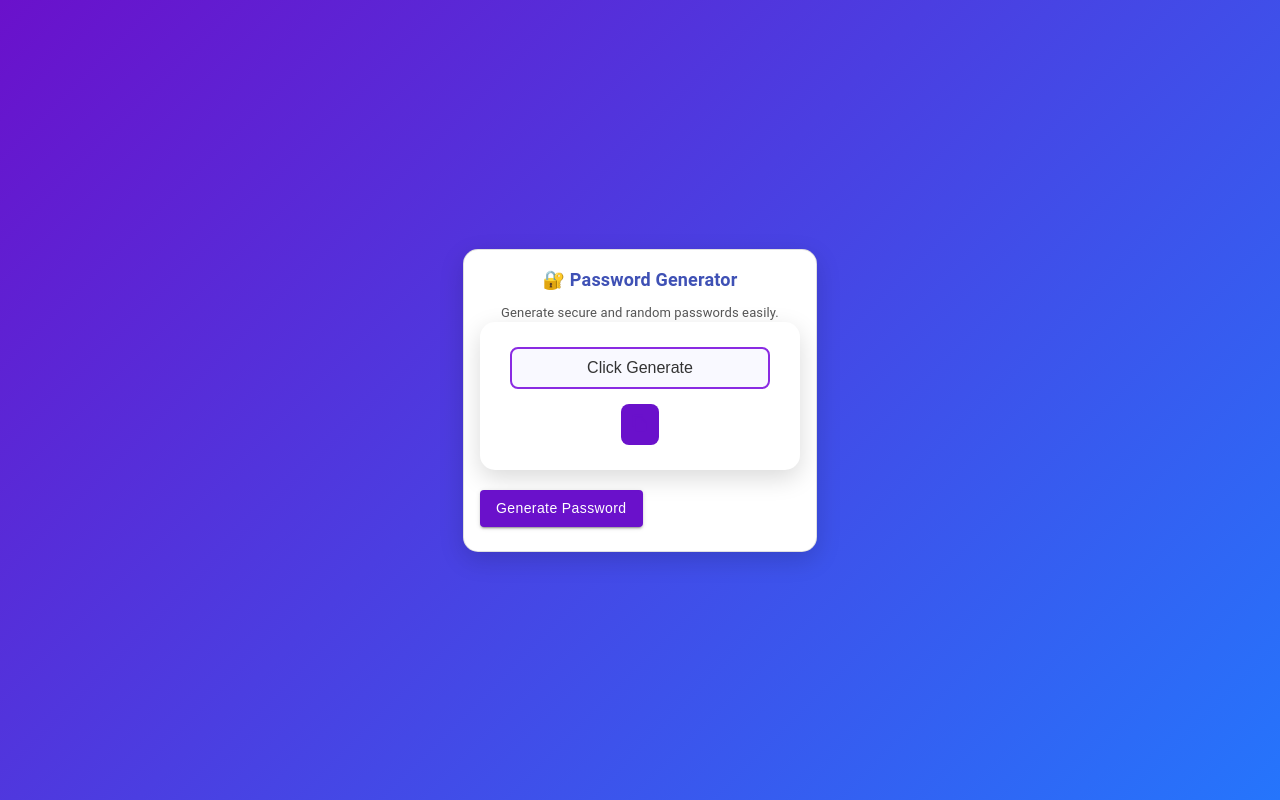
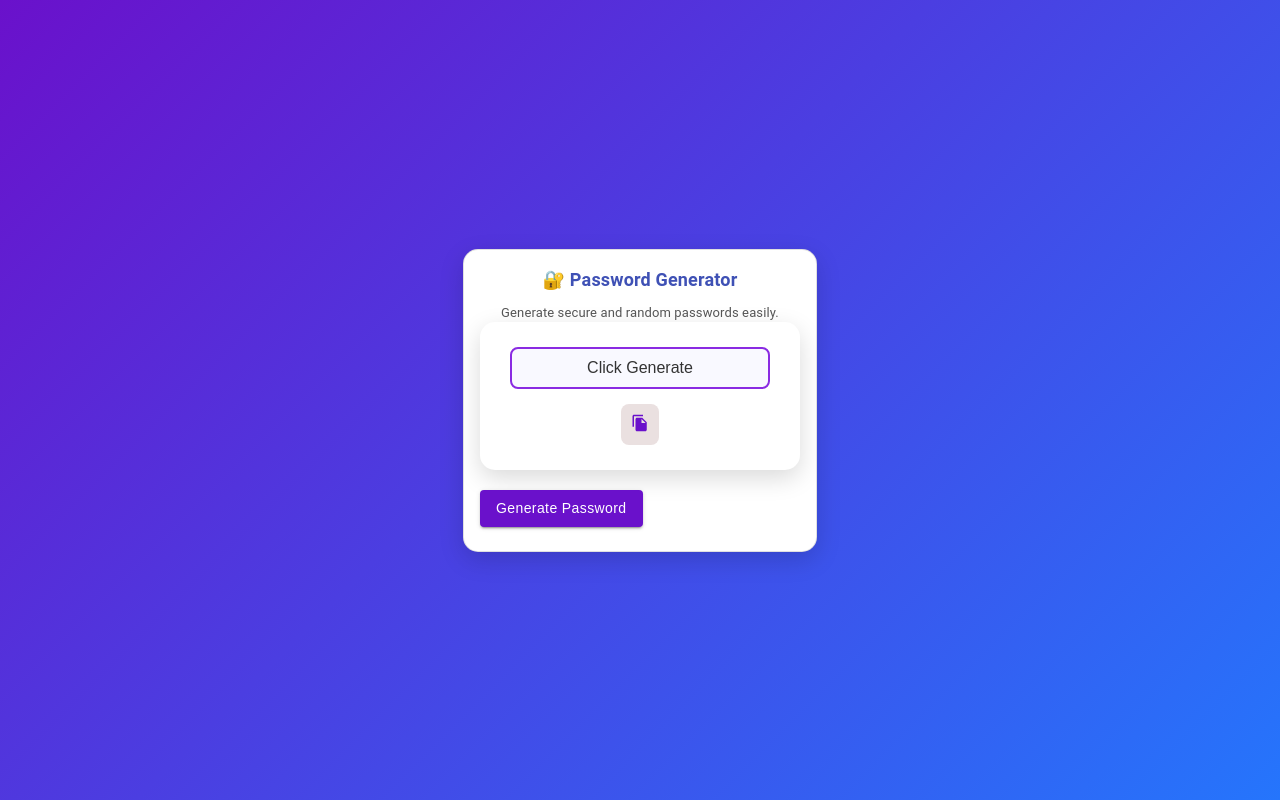
Before and after one commit to ParveshRajput1/Password-Generator-Chrome-Extension, a React (Create React App) app: page / in a window 1280 px wide. Built offline with nearby package versions, Linux system fonts and the light colour scheme.

Commit message:
Change password copy icon colors
commit

```diff
--- a/src/App.css
+++ b/src/App.css
@@ -77,14 +77,14 @@ body {
   transition: all 0.3s ease;
 }
 
+
 .password_copyIcon {
-  background-color: #6a11cb;
+  background-color: #eae0e0;
 }
 
 .password_copyIcon:hover {
-  background-color: #5013b1;
+  background-color: #ffffff;
 }
-
 .password_copyStatus {
   background-color: #32cd32;
 }
```
